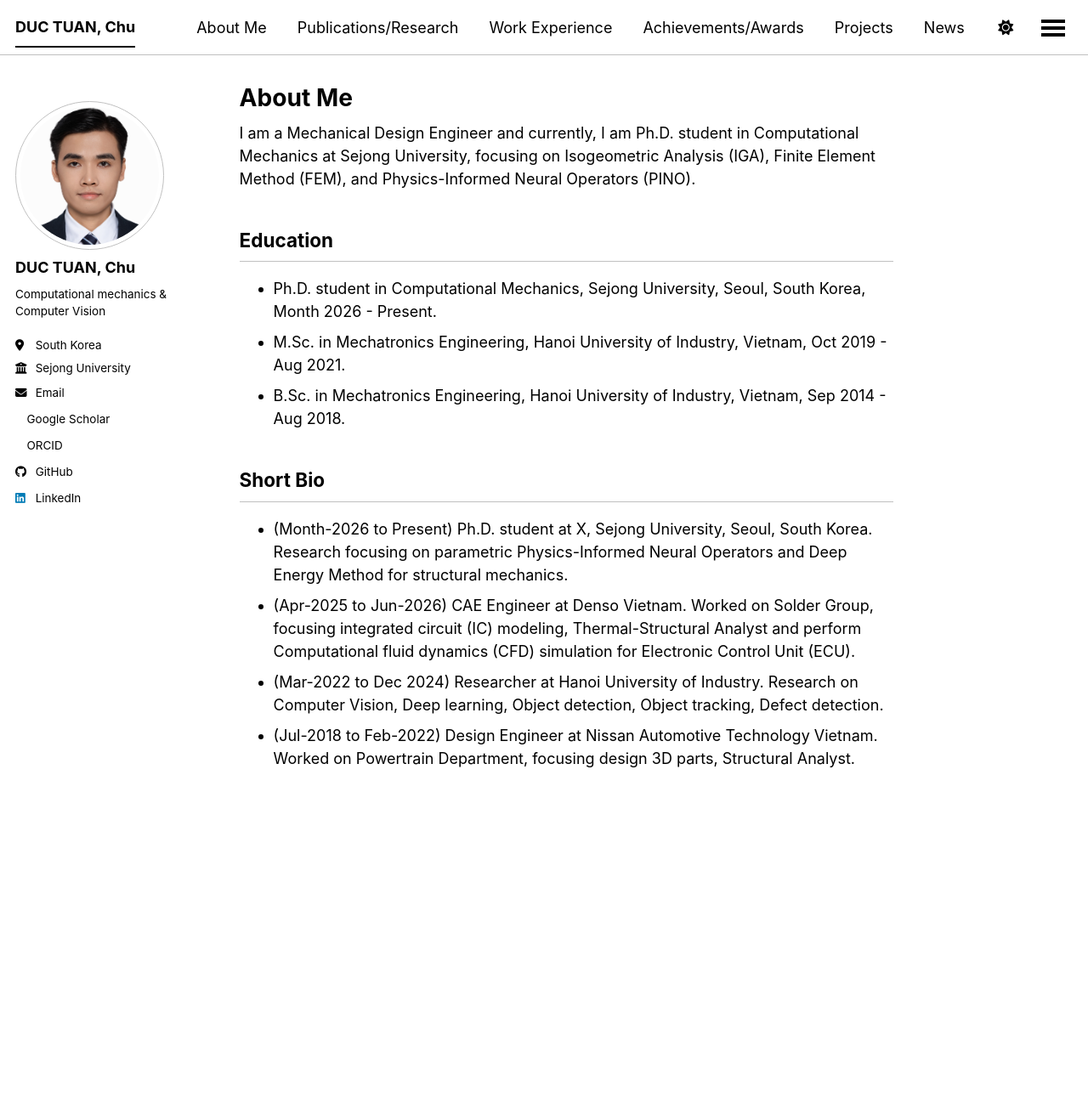
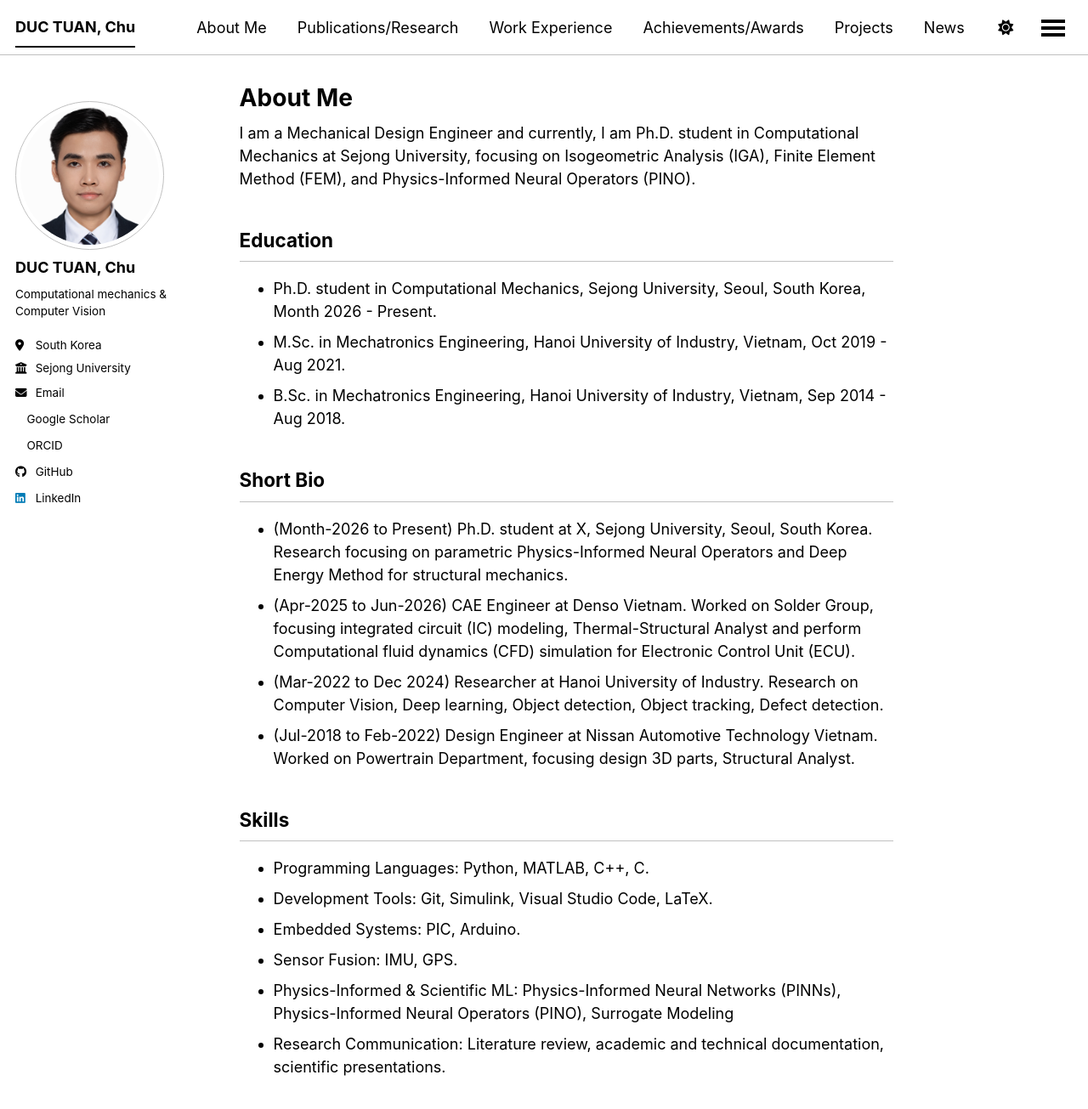
Before and after one commit to iumaimon/iumaimon.github.io, a Jekyll site: the page built from _pages/about.md, in a window 1280 px wide and 1314 px high. Shown: the top 1305 px of the window at 85% size. Built offline with Jekyll 4.4.1, drawn with Linux system fonts in a browser that asks for light colours; a script bundle is joined from its source files by our own code; a style sheet for code colours, icons or effects is not loaded.

Commit message:
Update about.md

```diff
--- a/_pages/about.md
+++ b/_pages/about.md
@@ -22,3 +22,11 @@ I am a Mechanical Design Engineer and currently, I am Ph.D. student in Computati
 * (Apr-2025 to Jun-2026) CAE Engineer at Denso Vietnam. Worked on Solder Group, focusing integrated circuit (IC) modeling, Thermal-Structural Analyst and perform Computational fluid dynamics (CFD) simulation for Electronic Control Unit (ECU).
 * (Mar-2022 to Dec 2024) Researcher at Hanoi University of Industry. Research on Computer Vision, Deep learning, Object detection, Object tracking, Defect detection.
 * (Jul-2018 to Feb-2022) Design Engineer at Nissan Automotive Technology Vietnam. Worked on Powertrain Department, focusing design 3D parts, Structural Analyst.
+
+## Skills
+* Programming Languages: Python, MATLAB, C++, C.
+* Development Tools: Git, Simulink, Visual Studio Code, LaTeX.
+* Embedded Systems: PIC, Arduino.
+* Sensor Fusion: IMU, GPS.
+* Physics-Informed & Scientific ML: Physics-Informed Neural Networks (PINNs), Physics-Informed Neural Operators (PINO), Surrogate Modeling
+* Research Communication: Literature review, academic and technical documentation, scientific presentations.
```
